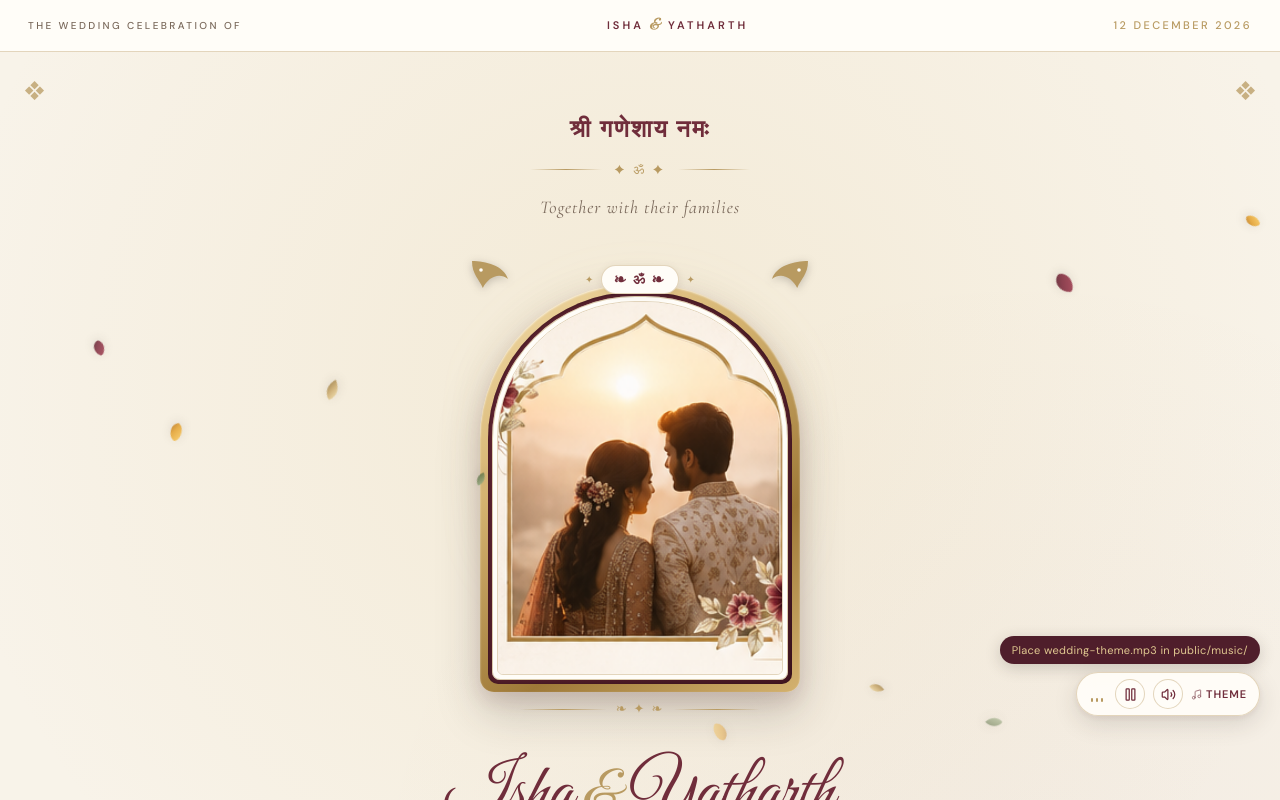
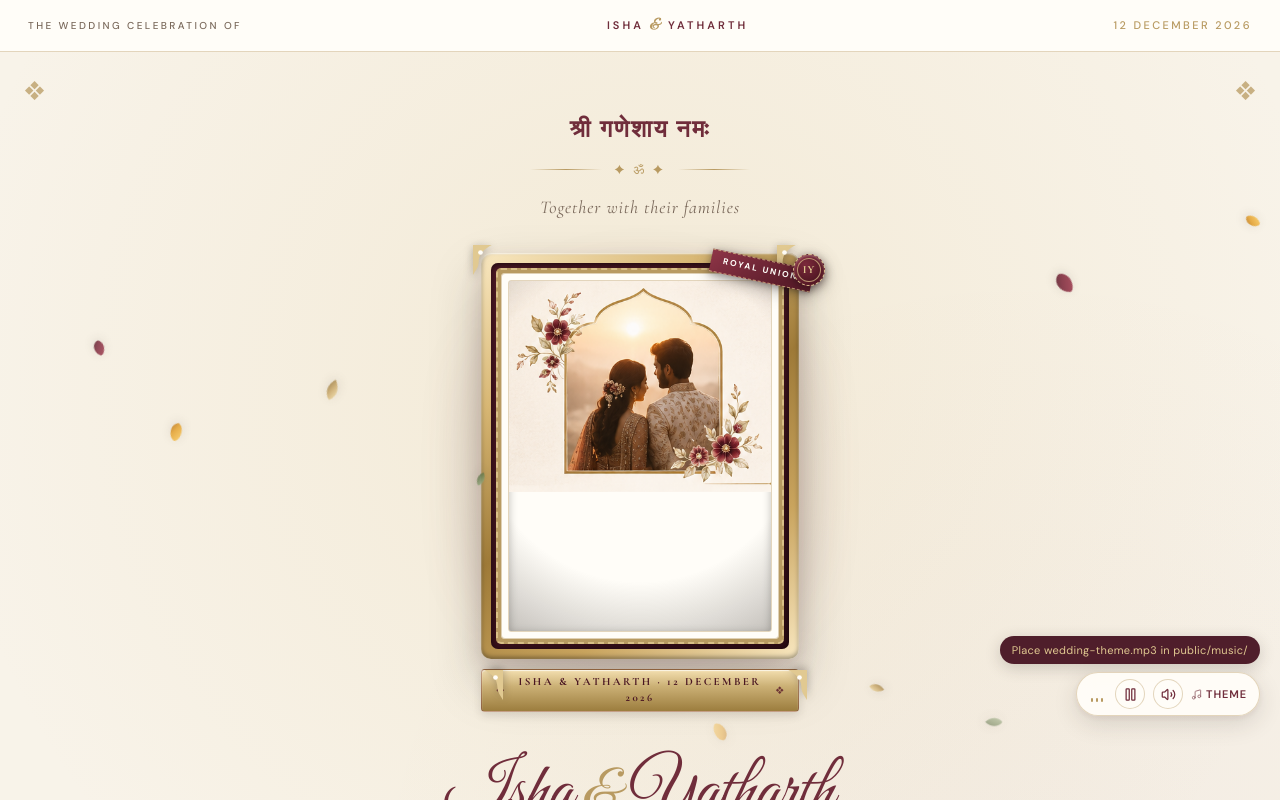
Before and after one commit to devrajshrivastavalforthegame/wedding-invite, a React (Vite) app: page / in a window 1280 px wide. Both pictures are taken after a click on the button "Enter Website Directly →". Shown: the top 800 px of the page. Built offline with nearby package versions, Linux system fonts and the light colour scheme.

Commit message:
feat: implement Concept 3 Vintage Oil Painting Heirloom Canvas with crimson silk ribbon and miniature wax seal

```diff
--- a/src/App.css
+++ b/src/App.css
@@ -846,157 +846,215 @@
   margin: 6px 0 24px;
 }
 
-/* Royal Palace Jharokha (Heirloom Scalloped Archway Frame) */
-.royal-jharokha-frame {
+/* ==========================================================================
+   CONCEPT 3: VINTAGE OIL PAINTING HEIRLOOM CANVAS & BAROQUE GOLD FRAME
+   ========================================================================== */
+.heirloom-canvas-frame {
   position: relative;
   display: flex;
   flex-direction: column;
   align-items: center;
-  width: clamp(240px, 46vw, 320px);
-  padding-top: 18px;
-}
-
-/* Ambient royal gold glow behind the frame */
-.royal-jharokha-frame::before {
+  width: clamp(260px, 48vw, 330px);
+  padding: 6px;
+  margin: 0 auto;
+}
+
+/* Ambient candlelit warm gold gallery illumination */
+.heirloom-canvas-frame::before {
   content: '';
   position: absolute;
-  top: 45%;
+  top: 48%;
   left: 50%;
-  width: 105%;
-  height: 95%;
+  width: 110%;
+  height: 100%;
   transform: translate(-50%, -50%);
-  background: radial-gradient(circle, rgba(225, 201, 145, 0.28) 0%, transparent 72%);
-  filter: blur(18px);
+  background: radial-gradient(circle, rgba(225, 201, 145, 0.32) 0%, rgba(112, 45, 59, 0.08) 60%, transparent 75%);
+  filter: blur(20px);
   pointer-events: none;
 }
 
-/* Crown / Apex Finial */
-.jharokha-crown {
-  display: flex;
-  align-items: center;
-  justify-content: center;
-  gap: 8px;
-  margin-bottom: -10px;
-  z-index: 5;
-  color: var(--gold);
-}
-
-.crown-crest {
-  font-family: var(--serif);
-  font-size: 14px;
-  font-weight: 600;
-  letter-spacing: 0.15em;
-  color: var(--burgundy);
-  background: var(--paper);
-  padding: 3px 12px;
-  border-radius: 20px;
-  border: 1px solid var(--border-gold);
-  box-shadow: 0 2px 8px rgba(48, 41, 35, 0.08);
-}
-
-.crown-star {
-  font-size: 10px;
-  color: var(--gold);
-}
-
-/* Corner Filigrees */
-.jharokha-spandrel {
-  position: absolute;
-  top: 14px;
-  width: 36px;
-  height: 36px;
-  z-index: 6;
-  color: var(--gold);
-  filter: drop-shadow(0 2px 4px rgba(48, 41, 35, 0.25));
+/* Ornate Gilded Baroque Corner Filigrees */
+.heirloom-corner {
+  position: absolute;
+  width: 30px;
+  height: 30px;
+  z-index: 15;
+  color: #E1C991;
+  filter: drop-shadow(0 2px 4px rgba(48, 41, 35, 0.35));
   pointer-events: none;
 }
-.spandrel-left {
-  left: -8px;
-}
-.spandrel-right {
+.heirloom-corner.corner-tl { top: -2px; left: -2px; }
+.heirloom-corner.corner-tr { top: -2px; right: -2px; }
+.heirloom-corner.corner-bl { bottom: 18px; left: -2px; }
+.heirloom-corner.corner-br { bottom: 18px; right: -2px; }
+.corner-filigree-svg {
+  width: 100%;
+  height: 100%;
+}
+
+/* Diagonal Crimson Silk Ribbon pinned with Miniature Wax Seal */
+.heirloom-ribbon-wrap {
+  position: absolute;
+  top: 12px;
   right: -8px;
-}
-.filigree-svg {
-  width: 100%;
-  height: 100%;
-}
-
-/* Outer Gilded Arch */
-.jharokha-outer-rim {
-  position: relative;
-  width: 100%;
-  aspect-ratio: 4 / 5.1;
-  border-radius: 155px 155px 14px 14px;
-  padding: 8px;
-  background: linear-gradient(145deg, #F5DFAC 0%, #D4B26F 35%, #9E7938 70%, #D4B26F 100%);
+  z-index: 25;
+  display: flex;
+  align-items: center;
+  pointer-events: none;
+  filter: drop-shadow(0 4px 8px rgba(48, 41, 35, 0.35));
+}
+
+.heirloom-ribbon {
+  position: relative;
+  padding: 4px 14px 4px 12px;
+  background: linear-gradient(135deg, #8E3547, #5C1D2B 75%);
+  color: #FFFDF8;
+  font-family: var(--sans);
+  font-size: 8.5px;
+  font-weight: 700;
+  letter-spacing: 0.22em;
+  text-transform: uppercase;
+  border-top: 1px dashed rgba(225, 201, 145, 0.7);
+  border-bottom: 1px dashed rgba(225, 201, 145, 0.7);
+  box-shadow: 0 2px 6px rgba(0, 0, 0, 0.25);
+  transform: rotate(12deg);
+}
+
+.mini-wax-seal {
+  position: absolute;
+  right: -12px;
+  top: 50%;
+  transform: translateY(-50%);
+  width: 32px;
+  height: 32px;
+  border-radius: 50%;
+  background: radial-gradient(circle at 35% 30%, #913849, #541724 75%);
+  border: 1.5px dashed rgba(225, 201, 145, 0.9);
+  display: flex;
+  align-items: center;
+  justify-content: center;
   box-shadow:
-    0 20px 45px rgba(48, 41, 35, 0.22),
-    0 8px 18px rgba(112, 45, 59, 0.12),
-    inset 0 1px 2px rgba(255, 255, 255, 0.7);
-}
-
-/* Velvet Inlay Band */
-.jharokha-velvet-inlay {
-  position: relative;
-  width: 100%;
-  height: 100%;
-  padding: 4px;
-  border-radius: 147px 147px 10px 10px;
-  background: linear-gradient(145deg, #6B2937, #451722);
-  box-shadow: inset 0 2px 6px rgba(0, 0, 0, 0.4);
-}
-
-/* Inner Matting (Ivory Paper) */
-.jharokha-inner-mat {
+    0 3px 8px rgba(30, 10, 15, 0.5),
+    inset 0 1px 2px rgba(255, 255, 255, 0.3);
+}
+
+.mini-seal-core {
+  display: flex;
+  align-items: center;
+  justify-content: center;
+  width: 82%;
+  height: 82%;
+  border-radius: 50%;
+  border: 1px solid rgba(225, 201, 145, 0.7);
+  background: radial-gradient(circle at 35% 25%, #7C2A3B, #48131E);
+}
+
+.mini-seal-text {
+  font-family: var(--serif);
+  font-size: 11px;
+  font-weight: 700;
+  color: var(--gold-light);
+  letter-spacing: 1px;
+}
+
+/* Multi-tier Carved Gold Leaf Moulding */
+.heirloom-outer-moulding {
+  position: relative;
+  width: 100%;
+  padding: 10px;
+  border-radius: 10px;
+  background: linear-gradient(145deg, #F9E8C1 0%, #D8B774 25%, #9E7A38 50%, #C9A45E 75%, #F9E8C1 100%);
+  box-shadow:
+    0 24px 50px rgba(48, 41, 35, 0.26),
+    0 8px 20px rgba(112, 45, 59, 0.15),
+    inset 0 1px 2px rgba(255, 255, 255, 0.8),
+    inset 0 -2px 5px rgba(0, 0, 0, 0.4);
+}
+
+/* Deep Velvet Shadow Channel */
+.heirloom-burgundy-recess {
   position: relative;
   width: 100%;
   height: 100%;
   padding: 5px;
-  border-radius: 143px 143px 8px 8px;
+  border-radius: 7px;
+  background: linear-gradient(145deg, #4F1925, #2B0B13);
+  box-shadow: inset 0 2px 6px rgba(0, 0, 0, 0.6);
+}
+
+/* Golden Beaded Fillet Liner */
+.heirloom-beaded-liner {
+  position: relative;
+  width: 100%;
+  height: 100%;
+  padding: 3px;
+  border-radius: 5px;
+  border: 2px dashed rgba(225, 201, 145, 0.8);
+  background: #B89A61;
+}
+
+/* Museum Paper Matting */
+.heirloom-matting {
+  position: relative;
+  width: 100%;
+  height: 100%;
+  padding: 7px;
+  border-radius: 4px;
   background: var(--paper);
-  box-shadow: inset 0 0 0 1px rgba(184, 154, 97, 0.5);
-}
-
-/* Viewport for Portrait */
-.photo-inner-viewport {
-  position: relative;
-  width: 100%;
-  height: 100%;
+  box-shadow: inset 0 0 0 1px rgba(184, 154, 97, 0.45);
+}
+
+/* Viewport for Oil Painting Portrait */
+.heirloom-photo-viewport {
+  position: relative;
+  width: 100%;
+  aspect-ratio: 3 / 4;
   overflow: hidden;
-  border-radius: 138px 138px 6px 6px;
+  border-radius: 3px;
   border: 1px solid rgba(184, 154, 97, 0.4);
-}
-
-.couple-photo {
-  width: 100%;
-  height: 100%;
-  object-fit: cover;
-  object-position: center 25%;
-  display: block;
-}
-
-/* Bottom Pediment Lotus Motif */
-.jharokha-base-ornament {
-  display: flex;
-  align-items: center;
-  justify-content: center;
-  gap: 10px;
-  width: 75%;
-  margin-top: 8px;
-  z-index: 4;
-}
-
-.jharokha-base-ornament .base-line {
-  flex: 1;
-  height: 1px;
-  background: linear-gradient(90deg, transparent, var(--gold), transparent);
-}
-
-.jharokha-base-ornament .base-motif {
-  font-family: var(--serif);
-  font-size: 13px;
-  color: var(--gold);
-  letter-spacing: 0.15em;
+  box-shadow: inset 0 2px 8px rgba(0, 0, 0, 0.25);
+}
+
+.canvas-texture-glaze {
+  position: absolute;
+  inset: 0;
+  pointer-events: none;
+  background: radial-gradient(circle at 50% 40%, transparent 65%, rgba(48, 41, 35, 0.28) 100%);
+  mix-blend-mode: multiply;
+}
+
+/* Antique Gilded Museum Plaque */
+.heirloom-brass-plaque {
+  position: relative;
+  display: flex;
+  align-items: center;
+  justify-content: center;
+  gap: 8px;
+  margin-top: 10px;
+  padding: 4px 14px;
+  border-radius: 4px;
+  background: linear-gradient(180deg, #F3DFB0 0%, #CBB075 40%, #9C7D3E 100%);
+  border: 1px solid rgba(112, 45, 59, 0.35);
+  box-shadow:
+    0 3px 10px rgba(48, 41, 35, 0.15),
+    inset 0 1px 1px rgba(255, 255, 255, 0.7);
+  z-index: 10;
+}
+
+.plaque-rivet {
+  color: #5E202C;
+  font-size: 8px;
+  line-height: 1;
+  opacity: 0.85;
+}
+
+.plaque-title {
+  font-family: var(--serif);
+  font-size: 11px;
+  font-weight: 700;
+  letter-spacing: 0.22em;
+  color: #4A1622;
+  text-transform: uppercase;
 }
 
 .couple-photo-fallback {
@@ -1973,8 +2031,8 @@
   .card-couple-names {
     font-size: 30px;
   }
-  .royal-jharokha-frame {
-    width: 230px;
+  .heirloom-canvas-frame {
+    width: clamp(240px, 80vw, 290px);
   }
   .countdown-card {
     padding: 14px 8px;
--- a/src/App.tsx
+++ b/src/App.tsx
@@ -191,35 +191,56 @@ function WeddingCelebrationPage() {
             {wedding.introduction.heading}
           </p>
 
-          {/* Royal Palace Jharokha Framed Couple Portrait */}
+          {/* Concept 3: Vintage Oil Painting Heirloom Canvas */}
           <div className="couple-photo-wrapper">
-            <div className="royal-jharokha-frame">
-              {/* Top Arch Finial / Crown */}
-              <div className="jharokha-crown" aria-hidden="true">
-                <span className="crown-star">✦</span>
-                <span className="crown-crest">❧ ॐ ❧</span>
-                <span className="crown-star">✦</span>
-              </div>
-
-              {/* Corner Spandrel Filigrees */}
-              <div className="jharokha-spandrel spandrel-left" aria-hidden="true">
-                <svg viewBox="0 0 40 40" className="filigree-svg">
-                  <path d="M0,0 C15,0 35,5 40,20 C30,12 18,18 12,30 C8,20 0,15 0,0 Z" fill="currentColor" />
-                  <circle cx="10" cy="10" r="2" fill="#FFFDF8" />
+            <div className="heirloom-canvas-frame">
+              {/* Corner Filigrees / Ornate Baroque Corners */}
+              <div className="heirloom-corner corner-tl" aria-hidden="true">
+                <svg viewBox="0 0 32 32" className="corner-filigree-svg">
+                  <path d="M0,0 L20,0 C12,4 6,10 6,18 C6,24 2,28 0,32 Z" fill="currentColor" />
+                  <circle cx="8" cy="8" r="2.5" fill="#FFFDF8" />
                 </svg>
               </div>
-              <div className="jharokha-spandrel spandrel-right" aria-hidden="true">
-                <svg viewBox="0 0 40 40" className="filigree-svg">
-                  <path d="M40,0 C25,0 5,5 0,20 C10,12 22,18 28,30 C32,20 40,15 40,0 Z" fill="currentColor" />
-                  <circle cx="30" cy="10" r="2" fill="#FFFDF8" />
+              <div className="heirloom-corner corner-tr" aria-hidden="true">
+                <svg viewBox="0 0 32 32" className="corner-filigree-svg">
+                  <path d="M32,0 L12,0 C20,4 26,10 26,18 C26,24 30,28 32,32 Z" fill="currentColor" />
+                  <circle cx="24" cy="8" r="2.5" fill="#FFFDF8" />
+                </svg>
+              </div>
+              <div className="heirloom-corner corner-bl" aria-hidden="true">
+                <svg viewBox="0 0 32 32" className="corner-filigree-svg">
+                  <path d="M0,32 L20,32 C12,28 6,22 6,14 C6,8 2,4 0,0 Z" fill="currentColor" />
+                  <circle cx="8" cy="24" r="2.5" fill="#FFFDF8" />
+                </svg>
+              </div>
+              <div className="heirloom-corner corner-br" aria-hidden="true">
+                <svg viewBox="0 0 32 32" className="corner-filigree-svg">
+                  <path d="M32,32 L12,32 C20,28 26,22 26,14 C26,8 30,4 32,0 Z" fill="currentColor" />
+                  <circle cx="24" cy="24" r="2.5" fill="#FFFDF8" />
                 </svg>
               </div>
 
-              {/* Multi-layered Gilded Frame */}
-              <div className="jharokha-outer-rim">
-                <div className="jharokha-velvet-inlay">
-                  <div className="jharokha-inner-mat">
-                    <div className="photo-inner-viewport">
+              {/* Diagonal Crimson Silk Ribbon pinned with Miniature IY Wax Seal */}
+              <div className="heirloom-ribbon-wrap" aria-hidden="true">
+                <div className="heirloom-ribbon">
+                  <span className="ribbon-stitch stitch-top" />
+                  <span className="ribbon-text">ROYAL UNION</span>
+                  <span className="ribbon-stitch stitch-bottom" />
+                </div>
+                <div className="mini-wax-seal" title="Sealed with Love">
+                  <div className="mini-seal-outer" />
+                  <div className="mini-seal-core">
+                    <span className="mini-seal-text">IY</span>
+                  </div>
+                </div>
+              </div>
+
+              {/* Multi-tier Carved Gold Leaf Moulding */}
+              <div className="heirloom-outer-moulding">
+                <div className="heirloom-burgundy-recess">
+                  <div className="heirloom-beaded-liner">
+                    <div className="heirloom-matting">
+                      <div className="heirloom-photo-viewport">
                         {!photoError ? (
                           <img
                             src="/images/couple-placeholder.png"
@@ -234,16 +255,19 @@ function WeddingCelebrationPage() {
                             <span className="fallback-date">12.12.2026</span>
                           </div>
                         )}
+                        {/* Oil Painting Subtle Canvas Glaze Overlay */}
+                        <div className="canvas-texture-glaze" />
+                      </div>
                     </div>
                   </div>
                 </div>
               </div>
 
-              {/* Bottom Pediment Lotus Ornament */}
-              <div className="jharokha-base-ornament" aria-hidden="true">
-                <span className="base-line" />
-                <span className="base-motif">❧ ✦ ❧</span>
-                <span className="base-line" />
+              {/* Antique Gilded Museum Plaque */}
+              <div className="heirloom-brass-plaque" aria-hidden="true">
+                <span className="plaque-rivet">❖</span>
+                <span className="plaque-title">ISHA &amp; YATHARTH · 12 DECEMBER 2026</span>
+                <span className="plaque-rivet">❖</span>
               </div>
             </div>
           </div>
```
Lines whose indentation alone changed are shown as unchanged.
